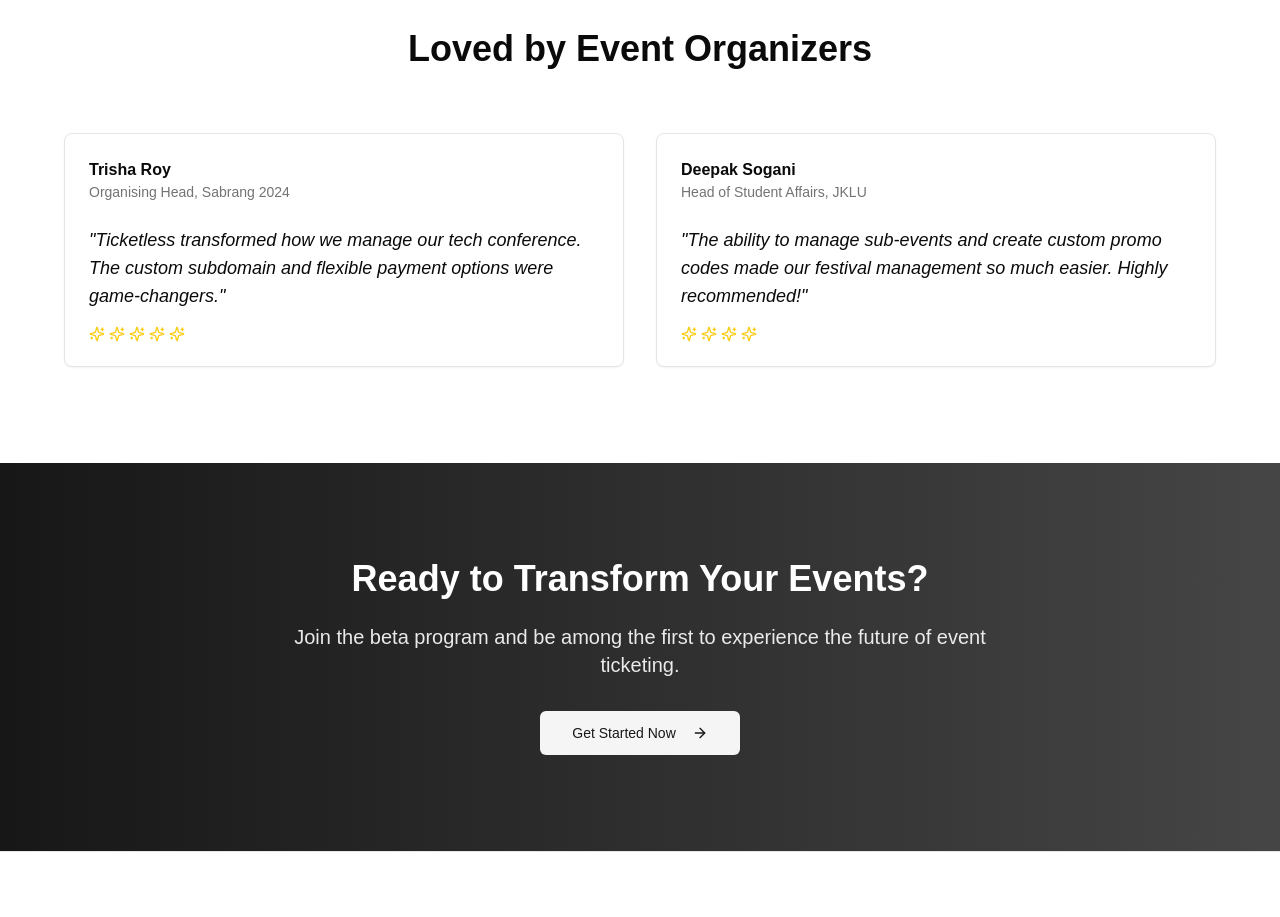
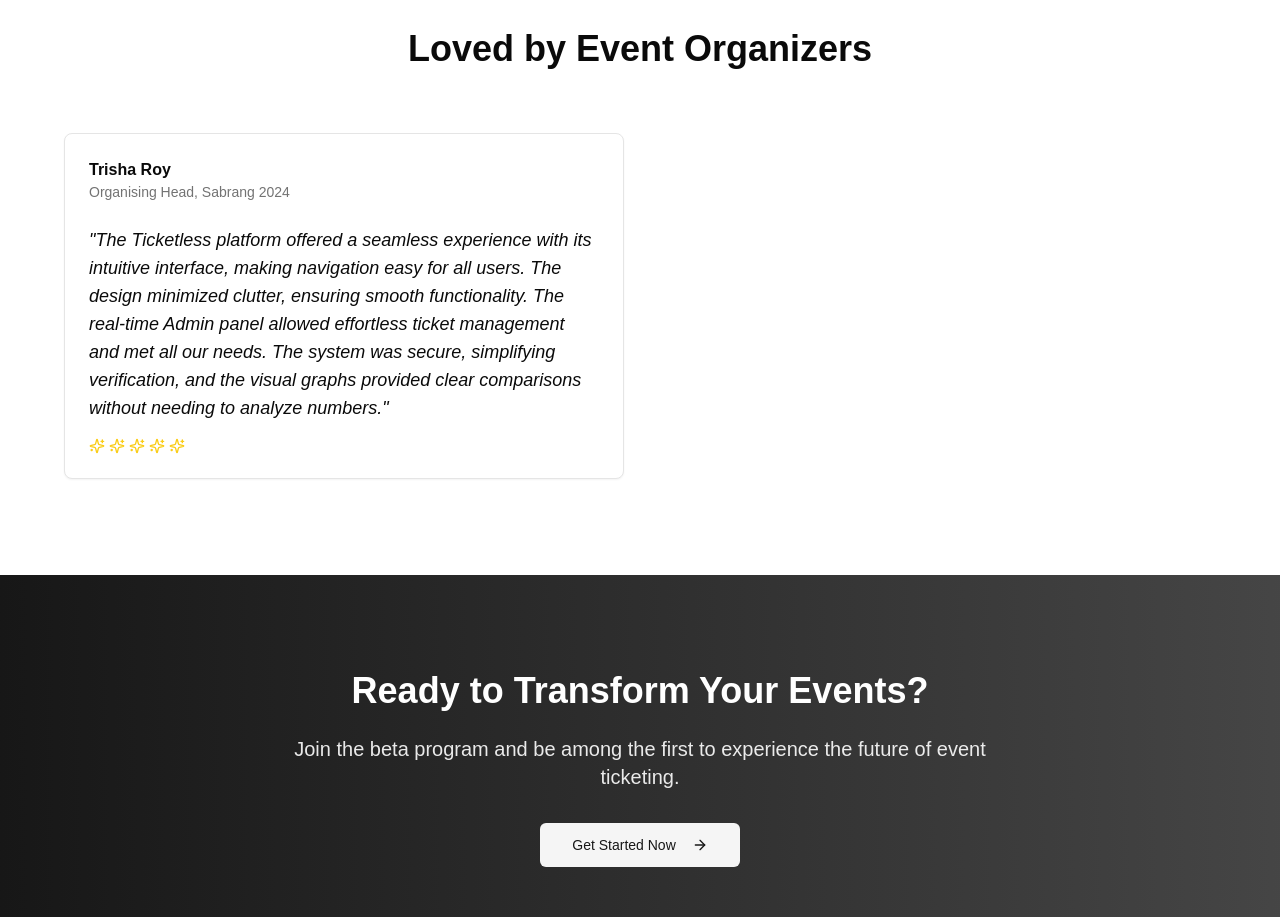
Before and after one commit to adistrim/TicketLess-web, a Next.js app: page / in a window 1280 px wide. Shown: the part 1960-2877 px from the top of the page. Built offline with nearby package versions, Linux system fonts and the light colour scheme.

Commit message:
updated testimonials data

```diff
--- a/data/testimonials.ts
+++ b/data/testimonials.ts
@@ -5,15 +5,8 @@ export const testimonials = [
     {
         name: "Trisha Roy",
         role: "Organising Head, Sabrang 2024",
-        content: "Ticketless transformed how we manage our tech conference. The custom subdomain and flexible payment options were game-changers.",
+        content: "The Ticketless platform offered a seamless experience with its intuitive interface, making navigation easy for all users. The design minimized clutter, ensuring smooth functionality. The real-time Admin panel allowed effortless ticket management and met all our needs. The system was secure, simplifying verification, and the visual graphs provided clear comparisons without needing to analyze numbers.",
         avatar: React.createElement(User, { className: "h-6 w-6" }),
         rating: 5
-    },
-    {
-        name: "Deepak Sogani",
-        role: "Head of Student Affairs, JKLU",
-        content: "The ability to manage sub-events and create custom promo codes made our festival management so much easier. Highly recommended!",
-        avatar: React.createElement(User, { className: "h-6 w-6" }),
-        rating: 4
     }
 ];
```
